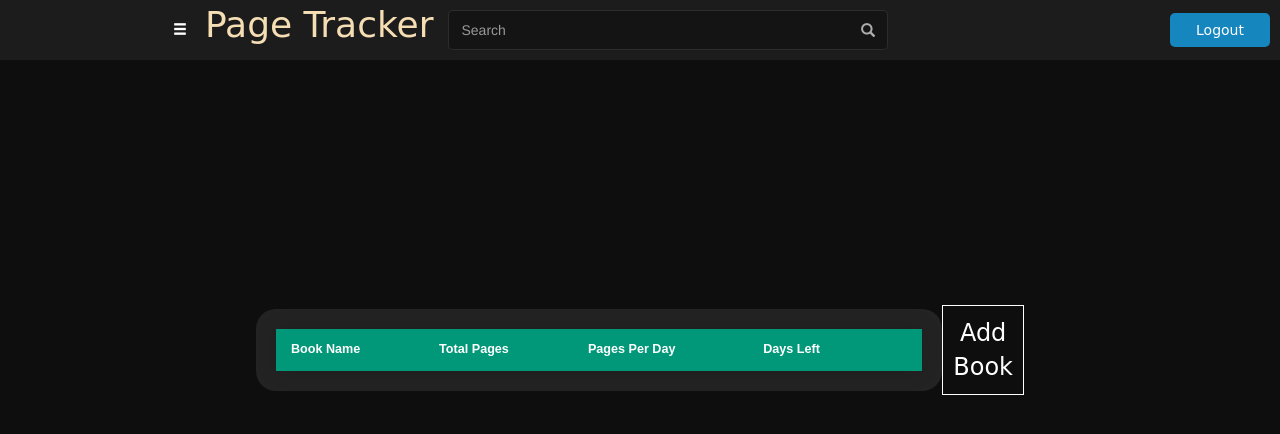
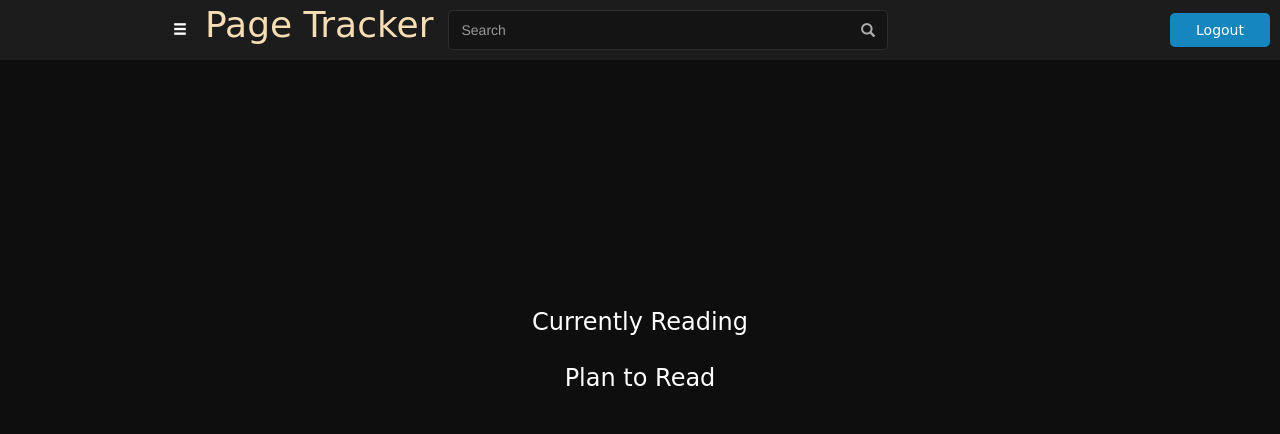
Before and after one commit to SuperXavier42/Page-Tracker, a Flask app: page / in a window 1280 px wide. Shown: the top 434 px of the page. Run offline with Flask 3, Linux system fonts and the light colour scheme; a user stored in the database is signed in; data comes from the database, SQL or seed files in the repository; lists and menus that the app fills with data are empty; some libraries are stand-ins or nearby versions.

Commit message:
changed home and added pages: reading and planning

```diff
--- a/templates/home.html
+++ b/templates/home.html
@@ -7,38 +7,8 @@
 {% endblock %}
 
 {% block content %}
-<div class="container" id="data-table">
-    <table class="styled-table" id="data-table-head">
-        <thead>
-            <tr>
-                <th>Book Name</th>
-                <th>Total Pages</th>
-                <th>Pages Per Day</th>
-                <th>Days Left</th>
-                <th></th>
-            </tr>
-        </thead>
-    </table>
-    <div class="table-content">
-        <table class="styled-table" id="data-table-body">
-            {% for book in books %}
-                <tr>
-                    <td>{{ book[0] }}</td>
-                    <td>{{ book[1] }}</td>
-                    <td>{{ book[1] }}/{{ book[2] }}</td>
-                    <td>{{ book[2] }}</td>
-                    <td><button id="delete-book-btn" onclick="deleteBook(book[0])">Delete</button></td>
-                </tr>
-            </tbody>
-            {% endfor %}
-        </table>
-    </div>
+<div class="page">
+    <a href="{{url_for('book.current_books')}}"><button class="page-button">Currently Reading</button></a>
+    <a href="{{url_for('book.future_books')}}"><button class="page-button">Plan to Read</button></a>
 </div>
-
-<script>
-    function deleteBook(book_name){
-
-    }
-</script>
-<a href="{{url_for('book.addbook')}}"><button>Add Book</button></a>
 {% endblock %}
```
Also changed, not shown: templates/addbook.html (+4 -4 lines), templates/planning.html (added, +10 -0 lines), templates/reading.html (added, +42 -0 lines).
